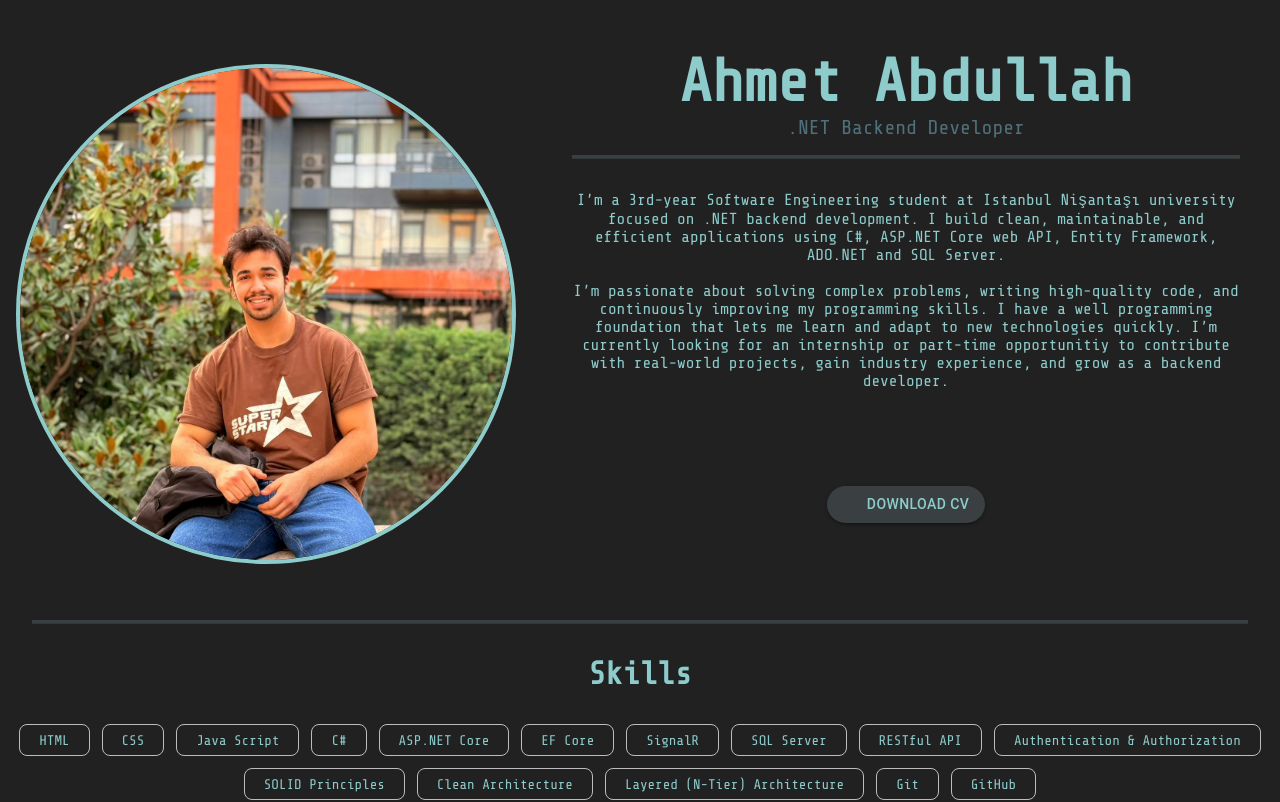
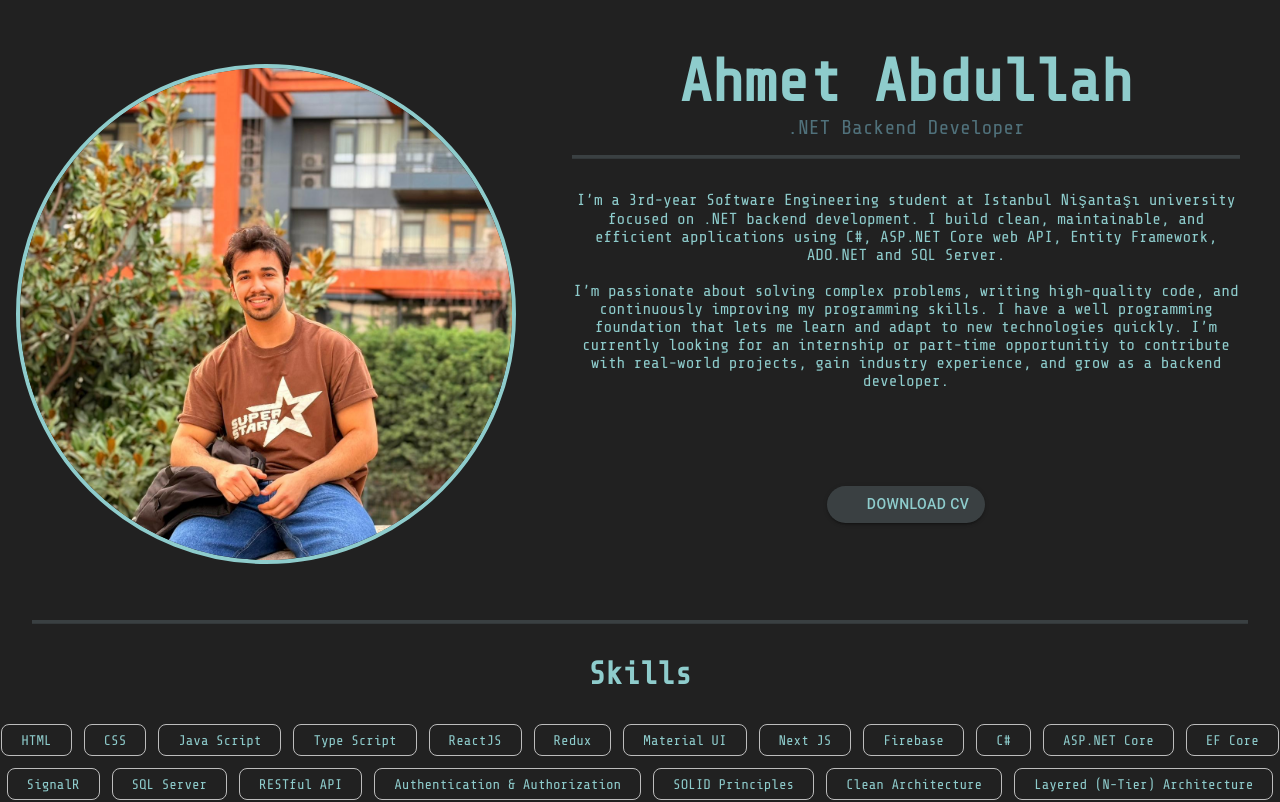
Before and after one commit to devs-of-abdullah/ahmetabdullah.dev, a React (Vite) app: page / in a window 1280 px wide. Shown: the top 802 px of the page. Built offline with nearby package versions, Linux system fonts and the light colour scheme; some icons are missing.

Commit message:
fix on skills

```diff
--- a/src/Hero/MainHero.jsx
+++ b/src/Hero/MainHero.jsx
@@ -9,7 +9,7 @@ export default function MainHero(){
       <Box
         sx={{
           display: "flex",
-          flexDirection: { xs: "column", sm: "column", md: "row" }, // ⬅️ responsive
+          flexDirection: { xs: "column", sm: "column", md: "row" },
 
           mt: 6,
         }}
--- a/src/Skills/SkillsPage.jsx
+++ b/src/Skills/SkillsPage.jsx
@@ -22,17 +22,12 @@ export default function SkillsPage() {
 
 
 const allSkills = [
-  "HTML","CSS","Java Script","C#","ASP.NET Core","EF Core","SignalR","SQL Server",
+  "HTML","CSS","Java Script","Type Script","ReactJS","Redux","Material UI","Next JS","Firebase","C#","ASP.NET Core","EF Core","SignalR","SQL Server",
   "RESTful API","Authentication & Authorization",
   "SOLID Principles","Clean Architecture", "Layered (N-Tier) Architecture"
   ,"Git","GitHub"
 
 ];
-
-
-
-
-
   return (
     <Box sx={{ textAlign: "center", mt: 5, mb: 10 }}>
       <Divider
```
